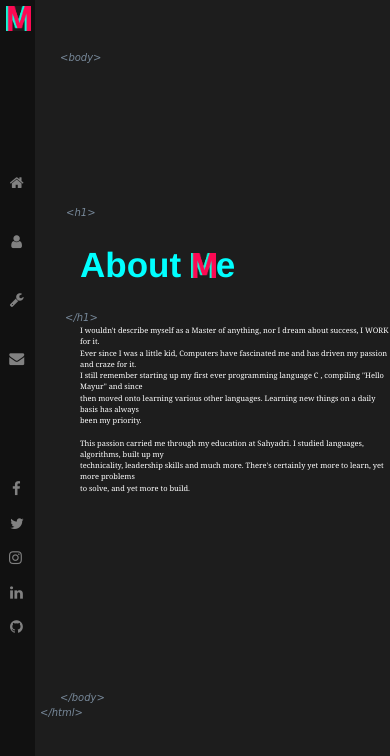
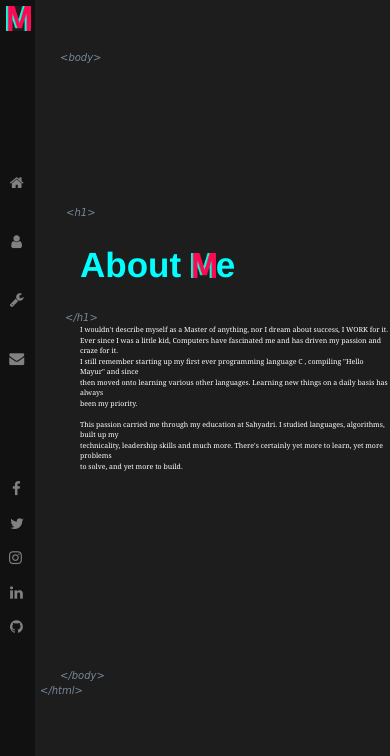
Before and after one commit to mayurpai/mayurpai.github.io, a PHP site: page /about.html in a window 390 px wide. Shown: the top 756 px of the page. Run offline with PHP 8.4, Linux system fonts and the light colour scheme.

Commit message:
Update style-about.css

```diff
--- a/style-about.css
+++ b/style-about.css
@@ -22,7 +22,7 @@
             margin-left: 5px;
         }
         #fp {
-            font-size: 7.5px;
+            font-size: 7px;
             padding-left: 80px
         }
         ul li {
```
